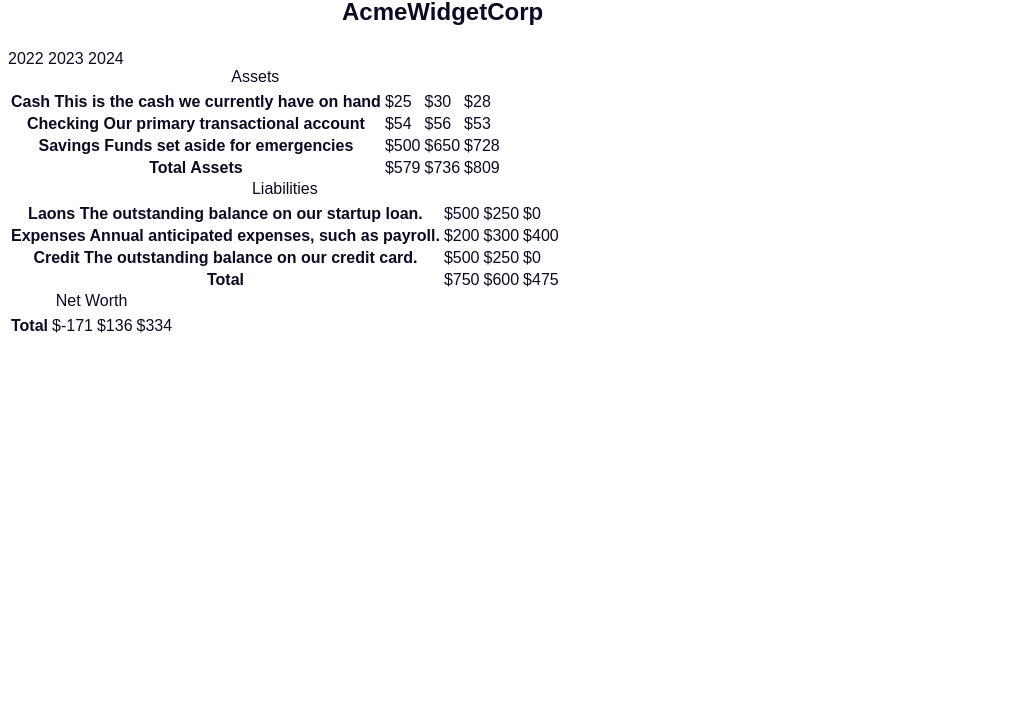
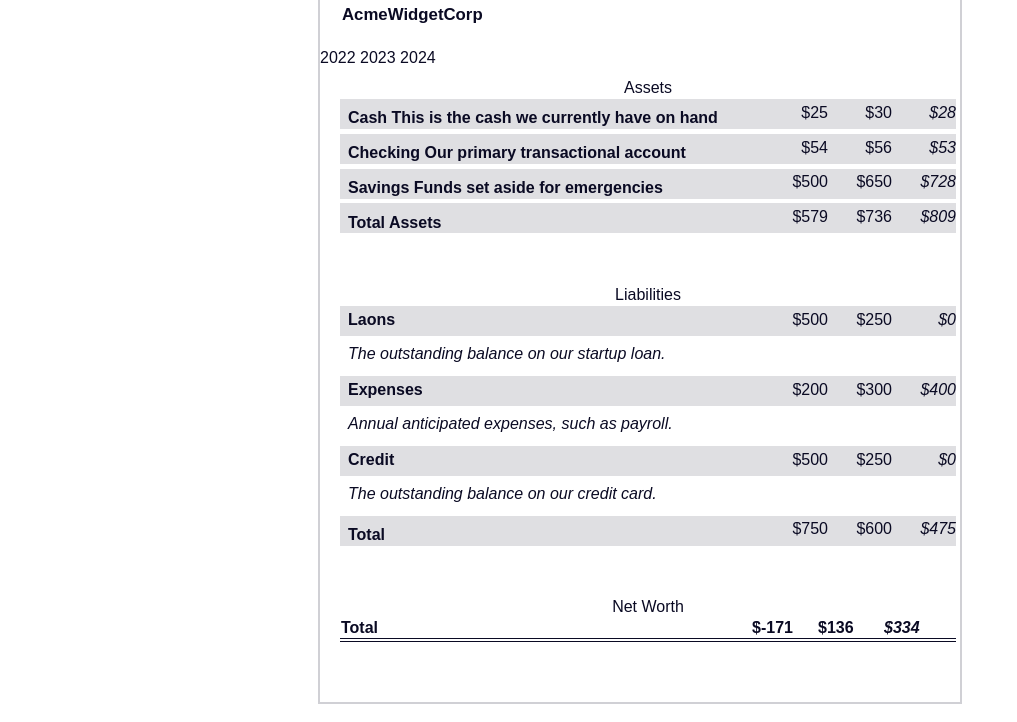
Before and after one commit to Hamser1001/balance_sheet, a plain HTML site: page index.html in a window 1280 px wide. Shown: the part 78-800 px from the top of the page, without its empty margins (0-1017 px from the left). Drawn offline with Linux system fonts and the light colour scheme.

Commit message:
review last code to another code

```diff
--- a/styles.css
+++ b/styles.css
@@ -6,6 +6,7 @@ span[class~="sr-only"] {
     width: 1px !important;
     position: absolute !important;
     overflow: hidden !important;
+    /*hide th*/
     white-space: nowrap !important;
     padding: 0 !important;
     margin: -1px !important;
@@ -14,6 +15,7 @@ span[class~="sr-only"] {
 html {
     box-sizing: border-box;
 }
+
 body {
     font-family: sans-serif;
     color: #0a0a23;
@@ -30,3 +32,105 @@ h1 .flex {
     flex-direction: column-reverse;
     gap: 1rem;
 }
+
+h1 .flex span:first-of-type {
+    font-size: 0.7em;
+}
+
+h1 .flex span:last-of-type {
+    font-size: 1.2em;
+}
+
+section {
+    max-width: 40rem;
+    margin: 0 auto;
+    border: 2px solid #d0d0d5;
+}
+
+
+#years {
+    display: flex;
+    justify-content: flex-end;
+    position: sticky;
+    z-index: 999;
+    top: 0;
+    background: #0a0a23;
+    color: #fff;
+    padding: 0.5rem calc(1.25rem + 2px) 0.5rem 0;
+}
+
+#years span[class] {
+    font-weight: bold;
+    width: 4.5rem;
+    text-align: right;
+}
+
+.table-wrap {
+    padding: 0 0.75rem 1.5rem 0.75rem;
+}
+
+table {
+    border-collapse: collapse;
+    border: 0;
+    width: 100%;
+    position: relative;
+    margin-top: 3rem;
+    top: -2.25rem;
+    left: 0.5rem;
+}
+
+tbody td {
+    width: 100vw;
+    min-width: 4rem;
+    max-width: 4rem;
+}
+
+tbody th{
+    width: calc(100% - 12rem);
+}
+
+tr[class="total"] {
+    border-bottom: 4px double #0a0a23;
+    font-weight: bold;
+}
+
+tr[class="total"] th{
+    text-align: left;
+    font-weight: bold;
+}
+
+tr.total td:nth-of-type(3) {
+    padding-right: 0.5rem;
+}
+
+tr.total:hover {
+    background-color: #99c9ff;
+}
+
+td.current {
+    font-style: italic;
+}
+
+tr.data {
+    background-image: linear-gradient(to bottom, #dfdfe2 1.845rem, white 1.845rem);
+}
+
+tr.data th {
+    text-align: left;
+    padding-top: 0.3rem;
+    padding-left: 0.5rem;
+}
+
+tr.data th .description {
+    display: block;
+    font-weight: normal;
+    font-style: italic;
+    padding: 1rem 0 0.75rem;
+    margin-right: -13.5rem;
+}
+
+tr.data td {
+    vertical-align: top;
+    padding: 0.3rem 0 0.75rem;
+    text-align: right;
+}
```
